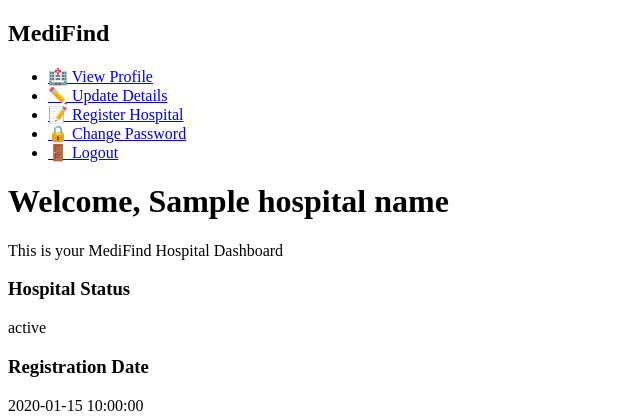
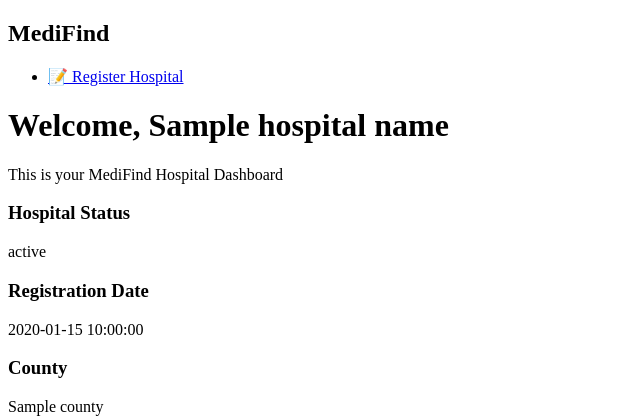
Before and after one commit to jafaralibin865/Medifind, a Flask app: template templates/dashboard.html in a window 1280 px wide. Shown: the top 420 px of the page, without its empty margins (0-640 px from the left). Run offline with Flask 3, Linux system fonts and the light colour scheme; the template is opened without the code that fills it: most values are stand-ins (such as "Sample title", 1, 10 or a date in 2020).

```diff
--- a/templates/dashboard.html
+++ b/templates/dashboard.html
@@ -11,11 +11,11 @@
     <aside class="sidebar">
       <h2>MediFind</h2>
       <ul>
-        <li><a href="{{ url_for('view_hospital') }}">🏥 View Profile</a></li>
-        <li><a href="{{ url_for('update_hospital') }}">✏️ Update Details</a></li>
+      <!-- <li><a href="{{ url_for('view_hospital') }}">🏥 View Profile</a></li> **//
+        <li><a href="{{ url_for('update_hospital') }}">✏️ Update Details</a></li>//-->
         <li><a href="{{ url_for('submission') }}">📝 Register Hospital</a></li>
-        <li><a href="{{ url_for('change_password') }}">🔒 Change Password</a></li>
-        <li><a href="{{ url_for('logout') }}">🚪 Logout</a></li>
+       <!-- <li><a href="{{ url_for('change_password') }}">🔒 Change Password</a></li>
+        <li><a href="{{ url_for('logout') }}">🚪 Logout</a></li>-->
       </ul>
     </aside>
 
```
